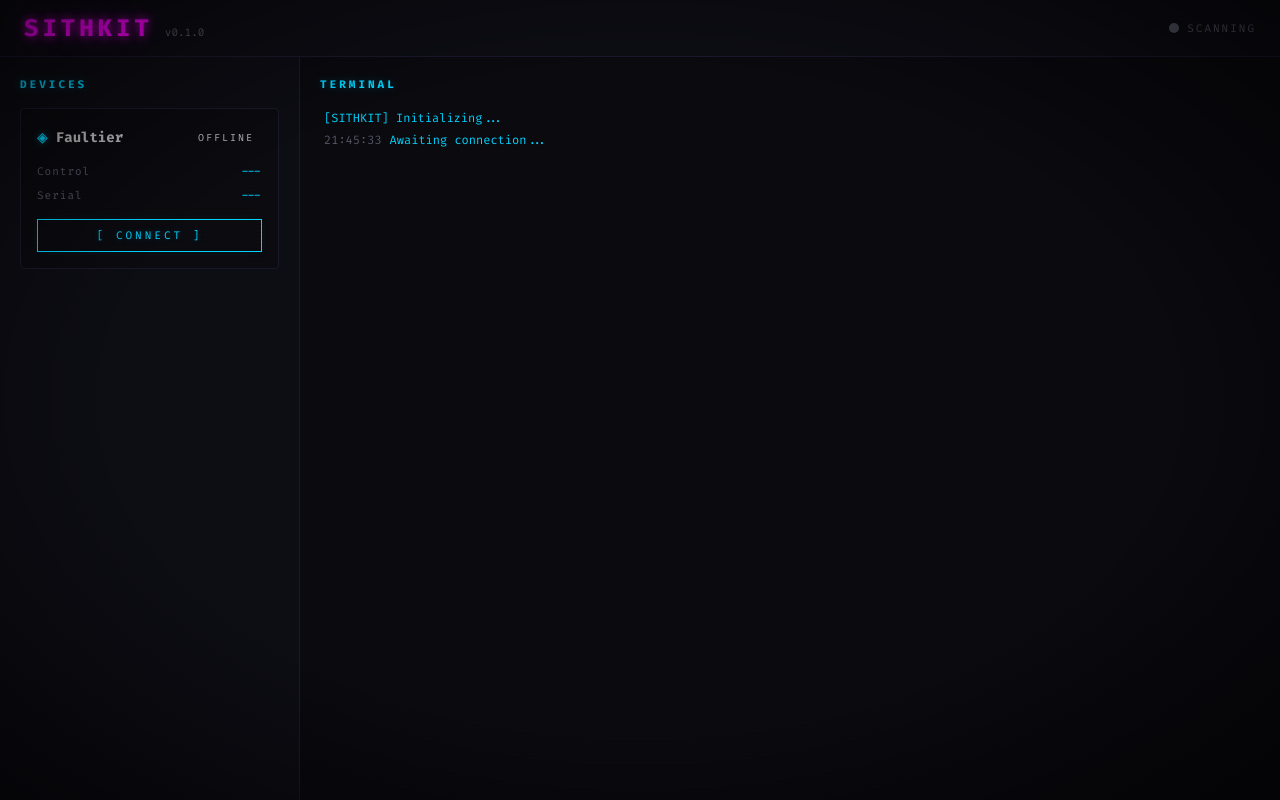
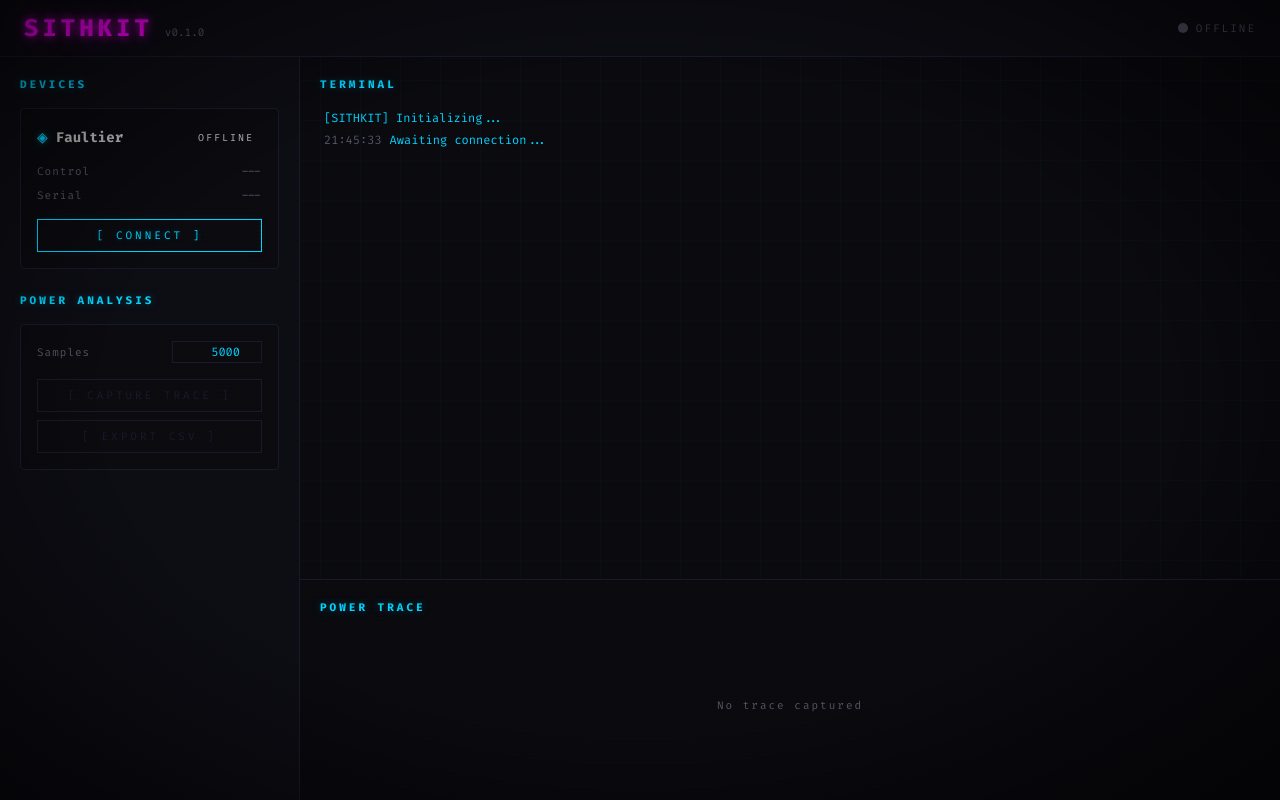
Before and after one commit to ryanallen82/SithKit, a FastAPI app: page / in a window 1280 px wide. Run offline with FastAPI, Linux system fonts and the light colour scheme.

Commit message:
Add power analysis: Faultier ADC capture + Nano wiring guide
- power_analysis.py: ADC capture on EXT1, triggered by rising edge on EXT0
- app.py: persistent device connection, POST /api/connect|disconnect,
  POST /api/power-analysis/capture
- Dashboard: separate [ CAPTURE TRACE ] button, waveform canvas, CSV export
- examples/nano_target.ino: reference sketch with trigger on D2
- README: wiring diagram and power analysis instructions

```diff
--- a/sithkit/app.py
+++ b/sithkit/app.py
@@ -1,17 +1,26 @@
-"""FastAPI server for SithKit web UI."""
+"""FastAPI server for SithKit."""
 
+import asyncio
 from pathlib import Path
 
+import faultier as faultier_lib
 from fastapi import FastAPI
 from fastapi.responses import HTMLResponse
 from fastapi.staticfiles import StaticFiles
+from pydantic import BaseModel
 
-from sithkit.detect import find_faultier
+from sithkit.power_analysis import capture_trace
 
 BASE_DIR = Path(__file__).parent
 app = FastAPI(title="SithKit")
+app.mount("/static", StaticFiles(directory=BASE_DIR / "static"), name="static")
 
-app.mount("/static", StaticFiles(directory=BASE_DIR / "static"), name="static")
+# Persistent device connection
+_ft = None
+
+
+class CaptureRequest(BaseModel):
+    sample_count: int = 5000
 
 
 @app.get("/", response_class=HTMLResponse)
@@ -21,11 +30,50 @@ async def index():
 
 @app.get("/api/status")
 async def status():
-    device = find_faultier()
-    if device:
+    if _ft and _ft.device.is_open:
         return {
             "connected": True,
-            "control_port": device["control_port"],
-            "serial_path": device["serial_path"],
+            "control_port": _ft.device.port,
+            "serial_path": _ft.get_serial_path(),
         }
     return {"connected": False}
+
+
+@app.post("/api/connect")
+async def connect():
+    global _ft
+    try:
+        _ft = faultier_lib.Faultier()
+        return {
+            "connected": True,
+            "control_port": _ft.device.port,
+            "serial_path": _ft.get_serial_path(),
+        }
+    except Exception as e:
+        _ft = None
+        return {"connected": False, "error": str(e)}
+
+
+@app.post("/api/disconnect")
+async def disconnect():
+    global _ft
+    if _ft:
+        try:
+            _ft.device.close()
+        except Exception:
+            pass
+        _ft = None
+    return {"connected": False}
+
+
+@app.post("/api/power-analysis/capture")
+async def power_analysis_capture(req: CaptureRequest):
+    if not _ft or not _ft.device.is_open:
+        return {"error": "Not connected to Faultier."}
+    try:
+        samples = await asyncio.to_thread(capture_trace, _ft, req.sample_count)
+        return {"samples": samples, "count": len(samples)}
+    except ValueError as e:
+        return {"error": str(e)}
+    except Exception as e:
+        return {"error": f"Capture failed: {e}"}
--- a/sithkit/static/css/style.css
+++ b/sithkit/static/css/style.css
@@ -33,10 +33,8 @@ body {
 body::before {
     content: '';
     position: fixed;
-    top: 0;
-    left: 0;
-    width: 100%;
-    height: 100%;
+    top: 0; left: 0;
+    width: 100%; height: 100%;
     background-image:
         linear-gradient(rgba(0, 212, 255, 0.03) 1px, transparent 1px),
         linear-gradient(90deg, rgba(0, 212, 255, 0.03) 1px, transparent 1px);
@@ -48,16 +46,12 @@ body::before {
 /* Scanlines overlay */
 .scanlines {
     position: fixed;
-    top: 0;
-    left: 0;
-    width: 100%;
-    height: 100%;
+    top: 0; left: 0;
+    width: 100%; height: 100%;
     background: repeating-linear-gradient(
         0deg,
-        transparent,
-        transparent 3px,
-        rgba(0, 0, 0, 0.04) 3px,
-        rgba(0, 0, 0, 0.04) 4px
+        transparent, transparent 3px,
+        rgba(0, 0, 0, 0.04) 3px, rgba(0, 0, 0, 0.04) 4px
     );
     pointer-events: none;
     z-index: 1000;
@@ -66,15 +60,9 @@ body::before {
 /* CRT vignette */
 .vignette {
     position: fixed;
-    top: 0;
-    left: 0;
-    width: 100%;
-    height: 100%;
-    background: radial-gradient(
-        ellipse at center,
-        transparent 60%,
-        rgba(0, 0, 0, 0.6) 100%
-    );
+    top: 0; left: 0;
+    width: 100%; height: 100%;
+    background: radial-gradient(ellipse at center, transparent 60%, rgba(0,0,0,0.6) 100%);
     pointer-events: none;
     z-index: 999;
 }
@@ -89,38 +77,24 @@ body::before {
     background: var(--bg-panel);
     position: relative;
     z-index: 1;
+    flex-shrink: 0;
 }
 
-.top-bar-left {
-    display: flex;
-    align-items: baseline;
-    gap: 12px;
-}
+.top-bar-left { display: flex; align-items: baseline; gap: 12px; }
+.top-bar-right { display: flex; align-items: center; gap: 8px; }
 
 .logo {
     font-size: 24px;
     font-weight: 700;
     color: var(--magenta);
-    text-shadow:
-        0 0 10px var(--magenta),
-        0 0 30px rgba(255, 0, 255, 0.4);
+    text-shadow: 0 0 10px var(--magenta), 0 0 30px rgba(255,0,255,0.4);
     letter-spacing: 4px;
 }
 
-.version {
-    font-size: 11px;
-    color: var(--text-dim);
-}
-
-.top-bar-right {
-    display: flex;
-    align-items: center;
-    gap: 8px;
-}
+.version { font-size: 11px; color: var(--text-dim); }
 
 .status-dot {
-    width: 10px;
-    height: 10px;
+    width: 10px; height: 10px;
     border-radius: 50%;
     background: var(--text-dim);
     display: inline-block;
@@ -129,7 +103,7 @@ body::before {
 
 .status-dot.connected {
     background: var(--green);
-    box-shadow: 0 0 8px var(--green), 0 0 16px rgba(0, 255, 65, 0.3);
+    box-shadow: 0 0 8px var(--green), 0 0 16px rgba(0,255,65,0.3);
     animation: pulse 2s ease-in-out infinite;
 }
 
@@ -138,11 +112,7 @@ body::before {
     box-shadow: 0 0 4px var(--red);
 }
 
-.status-text {
-    font-size: 11px;
-    color: var(--text-dim);
-    letter-spacing: 2px;
-}
+.status-text { font-size: 11px; color: var(--text-dim); letter-spacing: 2px; }
 
 @keyframes pulse {
     0%, 100% { opacity: 1; }
@@ -159,45 +129,64 @@ body::before {
 }
 
 /* Panels */
-.panel {
-    padding: 20px;
-    overflow-y: auto;
-}
+.panel { padding: 20px; }
 
 .panel-title {
     font-size: 11px;
     color: var(--cyan);
     letter-spacing: 3px;
     margin-bottom: 16px;
-    text-shadow: 0 0 8px rgba(0, 212, 255, 0.3);
+    text-shadow: 0 0 8px rgba(0,212,255,0.3);
 }
 
-/* Device panel */
+/* Device panel (left sidebar) */
 .device-panel {
     width: 300px;
     border-right: 1px solid var(--border);
     background: var(--bg-panel);
     flex-shrink: 0;
+    overflow-y: auto;
 }
 
+/* Right panel: terminal + waveform stacked */
+.right-panel {
+    flex: 1;
+    display: flex;
+    flex-direction: column;
+    overflow: hidden;
+}
+
+.terminal-panel {
+    flex: 1;
+    display: flex;
+    flex-direction: column;
+    border-bottom: 1px solid var(--border);
+    overflow: hidden;
+}
+
+.waveform-panel {
+    height: 220px;
+    flex-shrink: 0;
+    background: var(--bg);
+    display: flex;
+    flex-direction: column;
+}
+
+/* Device card */
 .device-card {
     border: 1px solid var(--border);
     border-radius: 4px;
     padding: 16px;
-    background: rgba(10, 10, 15, 0.8);
+    background: rgba(10,10,15,0.8);
     transition: all 0.3s;
 }
 
 .device-card.connected {
     border-color: var(--green);
-    box-shadow:
-        0 0 8px rgba(0, 255, 65, 0.1),
-        inset 0 0 16px rgba(0, 255, 65, 0.03);
+    box-shadow: 0 0 8px rgba(0,255,65,0.1), inset 0 0 16px rgba(0,255,65,0.03);
 }
 
-.device-card.disconnected {
-    border-color: var(--dim);
-}
+.device-card.disconnected { border-color: var(--dim); }
 
 .device-header {
     display: flex;
@@ -209,15 +198,10 @@ body::before {
 .device-icon {
     font-size: 18px;
     color: var(--cyan);
-    text-shadow: 0 0 6px rgba(0, 212, 255, 0.4);
+    text-shadow: 0 0 6px rgba(0,212,255,0.4);
 }
 
-.device-name {
-    font-size: 14px;
-    font-weight: 700;
-    color: var(--text);
-    flex: 1;
-}
+.device-name { font-size: 14px; font-weight: 700; color: var(--text); flex: 1; }
 
 .device-status {
     font-size: 10px;
@@ -228,53 +212,49 @@ body::before {
 
 .device-status.online {
     color: var(--green);
-    background: rgba(0, 255, 65, 0.1);
-    text-shadow: 0 0 6px rgba(0, 255, 65, 0.3);
+    background: rgba(0,255,65,0.1);
+    text-shadow: 0 0 6px rgba(0,255,65,0.3);
 }
 
 .device-status.offline {
     color: var(--text-dim);
-    background: rgba(85, 85, 102, 0.1);
+    background: rgba(85,85,102,0.1);
 }
 
-/* Device info rows */
-.device-info {
-    display: flex;
-    flex-direction: column;
-    gap: 8px;
-}
+/* Info rows */
+.device-info { display: flex; flex-direction: column; gap: 8px; }
 
-.info-row {
-    display: flex;
-    justify-content: space-between;
-    align-items: center;
-}
+.info-row { display: flex; justify-content: space-between; align-items: center; }
 
-.info-label {
-    font-size: 11px;
-    color: var(--text-dim);
-    letter-spacing: 1px;
-}
+.info-label { font-size: 11px; color: var(--text-dim); letter-spacing: 1px; }
 
 .info-value {
     font-size: 12px;
     color: var(--cyan);
-    text-shadow: 0 0 4px rgba(0, 212, 255, 0.2);
+    text-shadow: 0 0 4px rgba(0,212,255,0.2);
 }
 
-.info-value.dim {
-    color: var(--text-dim);
-    text-shadow: none;
+.info-value.dim { color: var(--text-dim); text-shadow: none; }
+
+/* Parameter input */
+.param-input {
+    background: transparent;
+    border: 1px solid var(--dim);
+    color: var(--cyan);
+    font-family: 'Fira Code', 'Courier New', monospace;
+    font-size: 12px;
+    padding: 2px 6px;
+    width: 90px;
+    text-align: right;
 }
 
-/* Terminal panel */
-.terminal-panel {
-    flex: 1;
-    display: flex;
-    flex-direction: column;
-    background: var(--bg);
+.param-input:focus {
+    outline: none;
+    border-color: var(--cyan);
+    box-shadow: 0 0 6px rgba(0,212,255,0.2);
 }
 
+/* Terminal */
 .terminal {
     flex: 1;
     overflow-y: auto;
@@ -287,26 +267,11 @@ body::before {
     padding: 0 4px;
 }
 
-.terminal-line.system {
-    color: var(--cyan);
-}
-
-.terminal-line.success {
-    color: var(--green);
-}
-
-.terminal-line.error {
-    color: var(--red);
-}
-
-.terminal-line.info {
-    color: var(--text-dim);
-}
-
-.terminal-line .timestamp {
-    color: var(--text-dim);
-    margin-right: 8px;
-}
+.terminal-line.system { color: var(--cyan); }
+.terminal-line.success { color: var(--green); }
+.terminal-line.error { color: var(--red); }
+.terminal-line.info { color: var(--text-dim); }
+.terminal-line .timestamp { color: var(--text-dim); margin-right: 8px; }
 
 .terminal-cursor {
     color: var(--green);
@@ -320,56 +285,89 @@ body::before {
     50% { opacity: 0; }
 }
 
-/* Connect button */
-.btn-connect {
+/* Waveform canvas */
+#waveform {
+    width: 100%;
+    flex: 1;
+    display: none;
+}
+
+.waveform-empty {
+    flex: 1;
+    display: flex;
+    align-items: center;
+    justify-content: center;
+    font-size: 11px;
+    color: var(--text-dim);
+    letter-spacing: 2px;
+}
+
+/* Buttons */
+.btn-connect,
+.btn-capture,
+.btn-export {
     display: block;
     width: 100%;
-    margin-top: 16px;
     padding: 8px 0;
     background: transparent;
-    border: 1px solid var(--cyan);
-    color: var(--cyan);
     font-family: 'Fira Code', 'Courier New', monospace;
     font-size: 11px;
     letter-spacing: 3px;
     cursor: pointer;
-    text-shadow: 0 0 6px rgba(0, 212, 255, 0.3);
-    box-shadow: 0 0 8px rgba(0, 212, 255, 0.05);
     transition: all 0.2s;
 }
 
-.btn-connect:hover {
-    background: rgba(0, 212, 255, 0.08);
-    box-shadow: 0 0 16px rgba(0, 212, 255, 0.15);
-    text-shadow: 0 0 10px rgba(0, 212, 255, 0.6);
+.btn-connect {
+    margin-top: 16px;
+    border: 1px solid var(--cyan);
+    color: var(--cyan);
+    text-shadow: 0 0 6px rgba(0,212,255,0.3);
+    box-shadow: 0 0 8px rgba(0,212,255,0.05);
 }
 
-.btn-connect:active {
-    background: rgba(0, 212, 255, 0.15);
+.btn-connect:hover {
+    background: rgba(0,212,255,0.08);
+    box-shadow: 0 0 16px rgba(0,212,255,0.15);
+    text-shadow: 0 0 10px rgba(0,212,255,0.6);
 }
 
-.btn-connect:disabled {
-    border-color: var(--text-dim);
+.btn-capture {
+    margin-top: 16px;
+    border: 1px solid var(--magenta);
+    color: var(--magenta);
+    text-shadow: 0 0 6px rgba(255,0,255,0.3);
+    box-shadow: 0 0 8px rgba(255,0,255,0.05);
+}
+
+.btn-capture:hover:not(:disabled) {
+    background: rgba(255,0,255,0.08);
+    box-shadow: 0 0 16px rgba(255,0,255,0.15);
+    text-shadow: 0 0 10px rgba(255,0,255,0.6);
+}
+
+.btn-export {
+    margin-top: 8px;
+    border: 1px solid var(--text-dim);
     color: var(--text-dim);
+}
+
+.btn-export:hover:not(:disabled) {
+    border-color: var(--cyan);
+    color: var(--cyan);
+}
+
+.btn-connect:disabled,
+.btn-capture:disabled,
+.btn-export:disabled {
+    border-color: var(--dim);
+    color: var(--dim);
     text-shadow: none;
     box-shadow: none;
     cursor: default;
 }
 
 /* Scrollbar */
-::-webkit-scrollbar {
-    width: 4px;
-}
-
-::-webkit-scrollbar-track {
-    background: var(--bg);
-}
-
-::-webkit-scrollbar-thumb {
-    background: var(--dim);
-    border-radius: 2px;
-}
-
-::-webkit-scrollbar-thumb:hover {
-    background: var(--text-dim);
-}
+::-webkit-scrollbar { width: 4px; }
+::-webkit-scrollbar-track { background: var(--bg); }
+::-webkit-scrollbar-thumb { background: var(--dim); border-radius: 2px; }
+::-webkit-scrollbar-thumb:hover { background: var(--text-dim); }
--- a/sithkit/static/js/app.js
+++ b/sithkit/static/js/app.js
@@ -1,21 +1,28 @@
-const terminal = document.getElementById('terminal');
-const statusDot = document.getElementById('statusDot');
-const statusText = document.getElementById('statusText');
+// DOM refs
+const terminal    = document.getElementById('terminal');
+const statusDot   = document.getElementById('statusDot');
+const statusText  = document.getElementById('statusText');
 const faultierCard = document.getElementById('faultierCard');
 const deviceStatus = document.getElementById('deviceStatus');
 const controlPort = document.getElementById('controlPort');
-const serialPath = document.getElementById('serialPath');
-const connectBtn = document.getElementById('connectBtn');
+const serialPath  = document.getElementById('serialPath');
+const connectBtn  = document.getElementById('connectBtn');
+const captureBtn  = document.getElementById('captureBtn');
+const exportBtn   = document.getElementById('exportBtn');
+const sampleCount = document.getElementById('sampleCount');
+const canvas      = document.getElementById('waveform');
+const waveformEmpty = document.getElementById('waveformEmpty');
 
 let connected = false;
 let pollInterval = null;
+let lastTrace = null;
+
+// ── Logging ──────────────────────────────────────────────────────────────────
 
 function timestamp() {
     const now = new Date();
-    const h = String(now.getHours()).padStart(2, '0');
-    const m = String(now.getMinutes()).padStart(2, '0');
-    const s = String(now.getSeconds()).padStart(2, '0');
-    return `${h}:${m}:${s}`;
+    return [now.getHours(), now.getMinutes(), now.getSeconds()]
+        .map(n => String(n).padStart(2, '0')).join(':');
 }
 
 function log(message, type = 'info') {
@@ -26,92 +33,84 @@ function log(message, type = 'info') {
     terminal.scrollTop = terminal.scrollHeight;
 }
 
+// ── Connection state ──────────────────────────────────────────────────────────
+
 function showConnected(data) {
     connected = true;
-
     statusDot.className = 'status-dot connected';
     statusText.textContent = 'ONLINE';
     statusText.style.color = 'var(--green)';
-
     faultierCard.className = 'device-card connected';
     deviceStatus.className = 'device-status online';
     deviceStatus.textContent = 'ONLINE';
-
     controlPort.textContent = data.control_port;
     controlPort.className = 'info-value';
     serialPath.textContent = data.serial_path;
     serialPath.className = 'info-value';
-
     connectBtn.textContent = '[ DISCONNECT ]';
     connectBtn.disabled = false;
+    captureBtn.disabled = false;
 }
 
-function showDisconnected(reason) {
+function showDisconnected() {
     connected = false;
-
     statusDot.className = 'status-dot disconnected';
     statusText.textContent = 'OFFLINE';
     statusText.style.color = 'var(--red)';
-
     faultierCard.className = 'device-card disconnected';
     deviceStatus.className = 'device-status offline';
     deviceStatus.textContent = 'OFFLINE';
-
     controlPort.textContent = '---';
     controlPort.className = 'info-value dim';
     serialPath.textContent = '---';
     serialPath.className = 'info-value dim';
-
     connectBtn.textContent = '[ CONNECT ]';
     connectBtn.disabled = false;
-
-    if (reason) log(reason, 'error');
+    captureBtn.disabled = true;
 }
 
+// ── Polling (disconnect detection) ───────────────────────────────────────────
+
 function stopPolling() {
-    if (pollInterval) {
-        clearInterval(pollInterval);
-        pollInterval = null;
-    }
+    if (pollInterval) { clearInterval(pollInterval); pollInterval = null; }
 }
 
 function startPolling() {
     stopPolling();
     pollInterval = setInterval(async () => {
         try {
-            const resp = await fetch('/api/status');
-            const data = await resp.json();
+            const data = await fetch('/api/status').then(r => r.json());
             if (!data.connected && connected) {
                 log('Faultier disconnected.', 'error');
-                showDisconnected(null);
+                showDisconnected();
                 stopPolling();
             }
-        } catch (e) {
-            log(`Connection lost: ${e.message}`, 'error');
-            showDisconnected(null);
+        } catch {
+            log('Connection lost.', 'error');
+            showDisconnected();
             stopPolling();
         }
     }, 3000);
 }
 
+// ── Connect / Disconnect ──────────────────────────────────────────────────────
+
 connectBtn.addEventListener('click', async () => {
     if (connected) {
-        // Disconnect
+        connectBtn.disabled = true;
+        await fetch('/api/disconnect', { method: 'POST' });
+        showDisconnected();
+        stopPolling();
         log('Disconnected.', 'info');
-        showDisconnected(null);
-        stopPolling();
         return;
     }
 
-    // Connect
     connectBtn.textContent = '[ SCANNING... ]';
     connectBtn.disabled = true;
     log('Scanning for Faultier...', 'system');
 
     try {
-        const resp = await fetch('/api/status');
-        const data = await resp.json();
-
+        const data = await fetch('/api/connect', { method: 'POST' }).then(r => r.json());
         if (data.connected) {
             log('Faultier detected.', 'success');
             log(`Control port: ${data.control_port}`, 'success');
@@ -120,14 +119,103 @@ connectBtn.addEventListener('click', async () => {
             showConnected(data);
             startPolling();
         } else {
-            log('No Faultier found. Is it plugged in?', 'error');
-            showDisconnected(null);
+            log(`No Faultier found. ${data.error || 'Is it plugged in?'}`, 'error');
+            showDisconnected();
         }
     } catch (e) {
         log(`Error: ${e.message}`, 'error');
-        showDisconnected(null);
+        showDisconnected();
     }
 });
 
-// Initial state
+// ── Power Analysis Capture ────────────────────────────────────────────────────
+
+captureBtn.addEventListener('click', async () => {
+    const n = parseInt(sampleCount.value, 10) || 5000;
+    captureBtn.textContent = '[ CAPTURING... ]';
+    captureBtn.disabled = true;
+    exportBtn.disabled = true;
+    log(`Starting capture (${n} samples)... waiting for trigger on EXT0.`, 'system');
+
+    try {
+        const data = await fetch('/api/power-analysis/capture', {
+            method: 'POST',
+            headers: { 'Content-Type': 'application/json' },
+            body: JSON.stringify({ sample_count: n }),
+        }).then(r => r.json());
+
+        if (data.error) {
+            log(`Capture failed: ${data.error}`, 'error');
+        } else {
+            lastTrace = data.samples;
+            log(`Captured ${data.count} samples.`, 'success');
+            drawWaveform(data.samples);
+            exportBtn.disabled = false;
+        }
+    } catch (e) {
+        log(`Capture error: ${e.message}`, 'error');
+    } finally {
+        captureBtn.textContent = '[ CAPTURE TRACE ]';
+        captureBtn.disabled = false;
+    }
+});
+
+// ── Waveform rendering ────────────────────────────────────────────────────────
+
+function drawWaveform(samples) {
+    waveformEmpty.style.display = 'none';
+    canvas.style.display = 'block';
+
+    // Size canvas to its CSS display size
+    canvas.width = canvas.offsetWidth;
+    canvas.height = canvas.offsetHeight;
+
+    const ctx = canvas.getContext('2d');
+    const w = canvas.width;
+    const h = canvas.height;
+
+    ctx.fillStyle = '#0a0a0f';
+    ctx.fillRect(0, 0, w, h);
+
+    // Grid lines
+    ctx.strokeStyle = 'rgba(0, 212, 255, 0.06)';
+    ctx.lineWidth = 1;
+    for (let i = 0; i <= 4; i++) {
+        const y = (h / 4) * i;
+        ctx.beginPath(); ctx.moveTo(0, y); ctx.lineTo(w, y); ctx.stroke();
+    }
+
+    // Trace
+    ctx.strokeStyle = '#00ff41';
+    ctx.shadowColor = '#00ff41';
+    ctx.shadowBlur = 3;
+    ctx.lineWidth = 1;
+    ctx.beginPath();
+
+    const step = w / samples.length;
+    for (let i = 0; i < samples.length; i++) {
+        const x = i * step;
+        const y = h - (samples[i] * h * 0.85 + h * 0.075);
+        i === 0 ? ctx.moveTo(x, y) : ctx.lineTo(x, y);
+    }
+    ctx.stroke();
+}
+
+// ── CSV Export ────────────────────────────────────────────────────────────────
+
+exportBtn.addEventListener('click', () => {
+    if (!lastTrace) return;
+    const rows = lastTrace.map((v, i) => `${i},${v.toFixed(6)}`).join('\n');
+    const blob = new Blob([`index,value\n${rows}`], { type: 'text/csv' });
+    const url = URL.createObjectURL(blob);
+    const a = document.createElement('a');
+    a.href = url;
+    a.download = `trace_${Date.now()}.csv`;
+    a.click();
+    URL.revokeObjectURL(url);
+    log('Trace exported to CSV.', 'info');
+});
+
+// ── Init ──────────────────────────────────────────────────────────────────────
+
 log('Awaiting connection...', 'system');
--- a/sithkit/templates/index.html
+++ b/sithkit/templates/index.html
@@ -17,12 +17,13 @@
         </div>
         <div class="top-bar-right">
             <span class="status-dot" id="statusDot"></span>
-            <span class="status-text" id="statusText">SCANNING</span>
+            <span class="status-text" id="statusText">OFFLINE</span>
         </div>
     </header>
 
     <main class="content">
         <aside class="panel device-panel">
+
             <h2 class="panel-title">DEVICES</h2>
             <div class="device-card" id="faultierCard">
                 <div class="device-header">
@@ -30,26 +31,48 @@
                     <span class="device-name">Faultier</span>
                     <span class="device-status" id="deviceStatus">OFFLINE</span>
                 </div>
-                <div class="device-info" id="deviceInfo">
+                <div class="device-info">
                     <div class="info-row">
                         <span class="info-label">Control</span>
-                        <span class="info-value" id="controlPort">---</span>
+                        <span class="info-value dim" id="controlPort">---</span>
                     </div>
                     <div class="info-row">
                         <span class="info-label">Serial</span>
-                        <span class="info-value" id="serialPath">---</span>
+                        <span class="info-value dim" id="serialPath">---</span>
                     </div>
                 </div>
                 <button class="btn-connect" id="connectBtn">[ CONNECT ]</button>
             </div>
+
+            <h2 class="panel-title" style="margin-top: 24px;">POWER ANALYSIS</h2>
+            <div class="device-card" id="powerCard">
+                <div class="device-info">
+                    <div class="info-row">
+                        <span class="info-label">Samples</span>
+                        <input class="param-input" id="sampleCount" type="number"
+                               value="5000" min="100" max="30000">
+                    </div>
+                </div>
+                <button class="btn-capture" id="captureBtn" disabled>[ CAPTURE TRACE ]</button>
+                <button class="btn-export" id="exportBtn" disabled>[ EXPORT CSV ]</button>
+            </div>
+
         </aside>
 
-        <section class="panel terminal-panel">
-            <h2 class="panel-title">TERMINAL</h2>
-            <div class="terminal" id="terminal">
-                <div class="terminal-line system">[SITHKIT] Initializing...</div>
+        <section class="right-panel">
+            <div class="panel terminal-panel">
+                <h2 class="panel-title">TERMINAL</h2>
+                <div class="terminal" id="terminal">
+                    <div class="terminal-line system">[SITHKIT] Initializing...</div>
+                </div>
+                <div class="terminal-cursor">&#x2588;</div>
             </div>
-            <div class="terminal-cursor">&#x2588;</div>
+
+            <div class="panel waveform-panel">
+                <h2 class="panel-title">POWER TRACE</h2>
+                <canvas id="waveform"></canvas>
+                <div class="waveform-empty" id="waveformEmpty">No trace captured</div>
+            </div>
         </section>
     </main>
 
```
Also changed, not shown: sithkit/power_analysis.py (added, +30 -0 lines), README.md, 1 other file.
